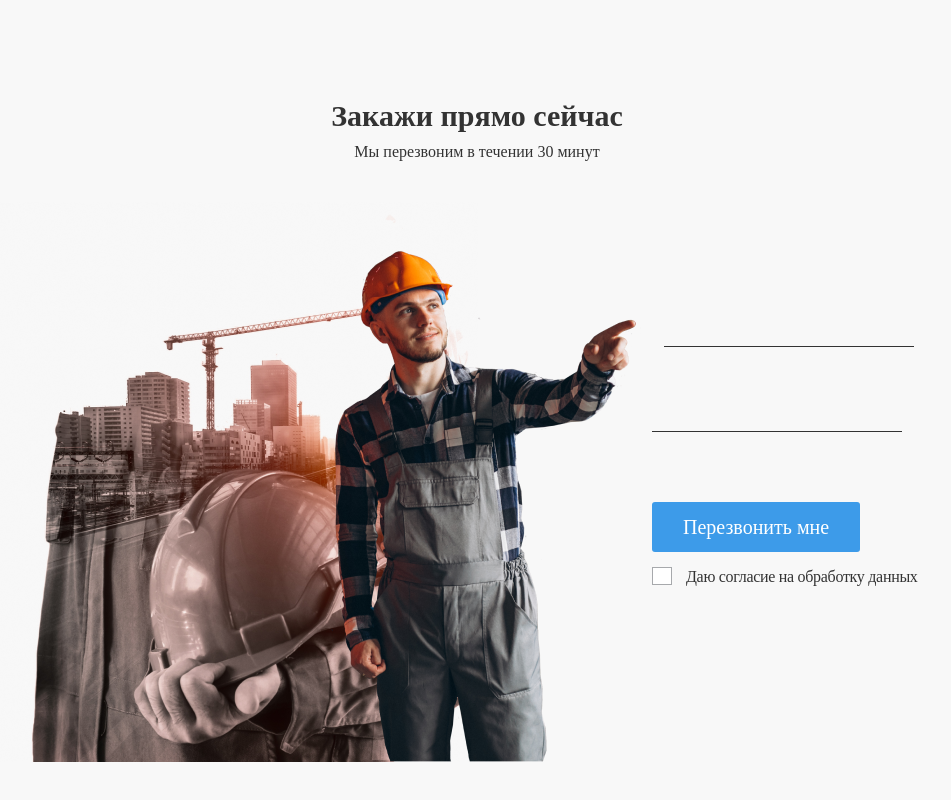
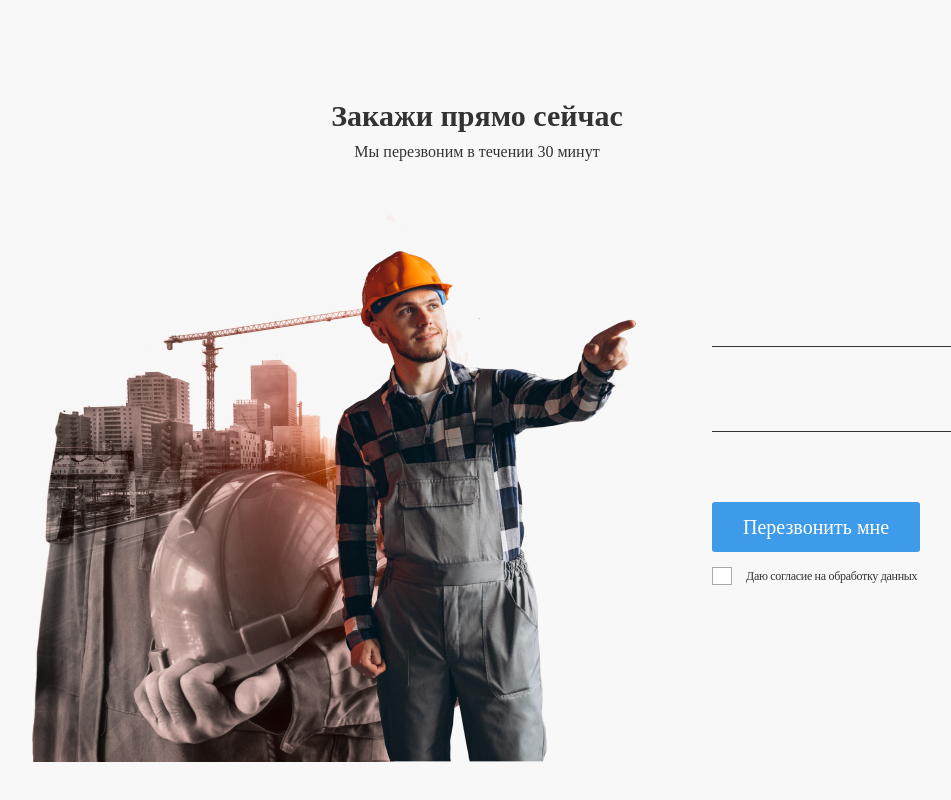
Before and after one commit to aZaqwer/betonmobil, a plain HTML site: page #src/index.html in a window 1280 px wide. Shown: the part 2990-3790 px from the top of the page, without its empty margins (163-1114 px from the left). Drawn offline with nearby package versions, Linux system fonts and the light colour scheme; files that its build step writes are made by us from their sources; a script that the page names is missing; files whose address does not match are found by name.

Commit message:
'update'

```diff
--- a/#src/scss/forms.scss
+++ b/#src/scss/forms.scss
@@ -186,7 +186,7 @@ textarea.input {
         opacity: 0;
         visibility: hidden;
         &:checked + .checkbox__text:before {
-            background: #fff url("../img/icons/check.svg") center no-repeat;
+            background: $mainColor url("../img/icons/check.svg") center no-repeat;
         }
     }
     // .checkbox__text
@@ -197,7 +197,7 @@ textarea.input {
         font-size: 16px;
         color: #ffffff;
         letter-spacing: -0.3px;
-        line-height: calc(20 / 16);
+        line-height: calc(15 / 12);
         cursor: pointer;
         &:before {
             content: "";
--- a/#src/scss/style.scss
+++ b/#src/scss/style.scss
@@ -381,7 +381,7 @@ body {
 }
 
 .form-zakaz {
-    padding: 150px 0px 180px 0px;
+    padding: 150px 0px 180px 60px;
     // .form-zakaz__input-name
 
     &__input-name {
@@ -391,7 +391,7 @@ body {
         line-height: 20px;
         color: rgba(51, 51, 51, 0.7);
         border-bottom: 1px solid $mainColor;
-        margin: 0px 0px 50px 12px;
+        margin: 0px 0px 50px 0px;
         padding-bottom: 14px;
     }
 
@@ -420,6 +420,8 @@ body {
 
     &__text {
         color: $mainColor;
+        font-size: 12px;
+        line-height: 15px;
     }
 }
 
```
